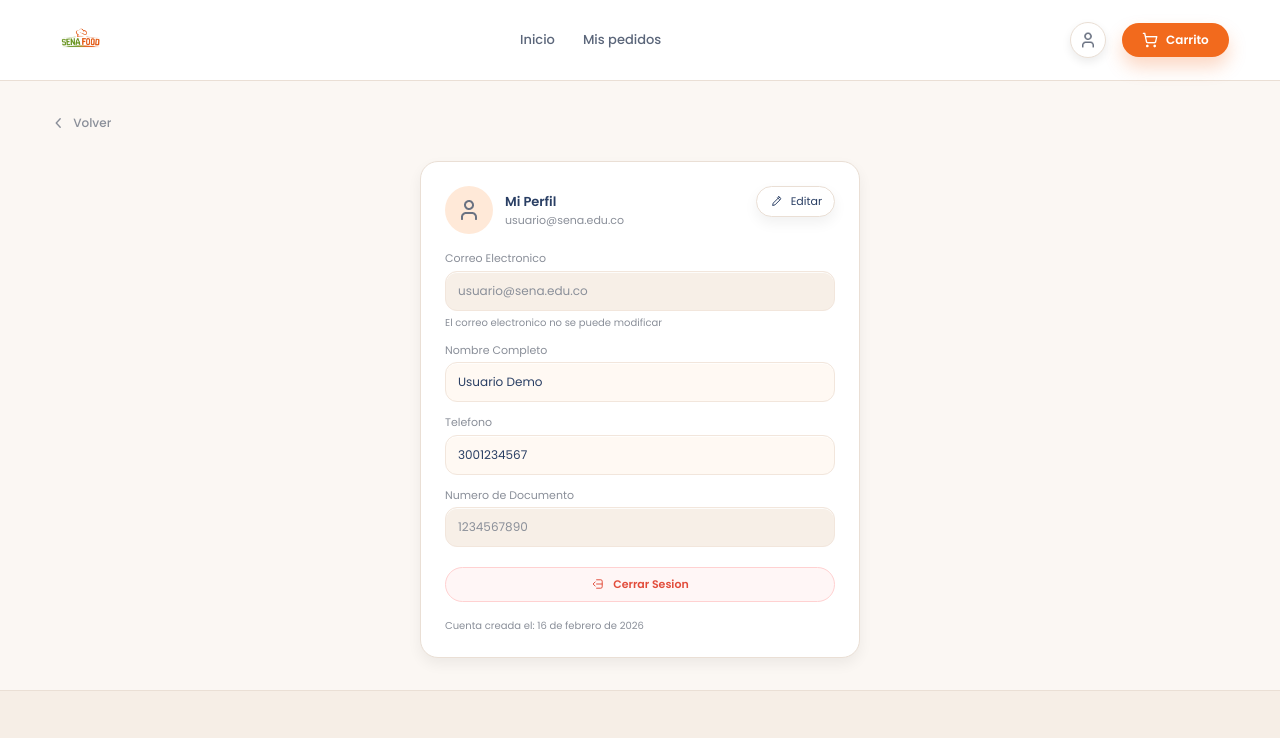
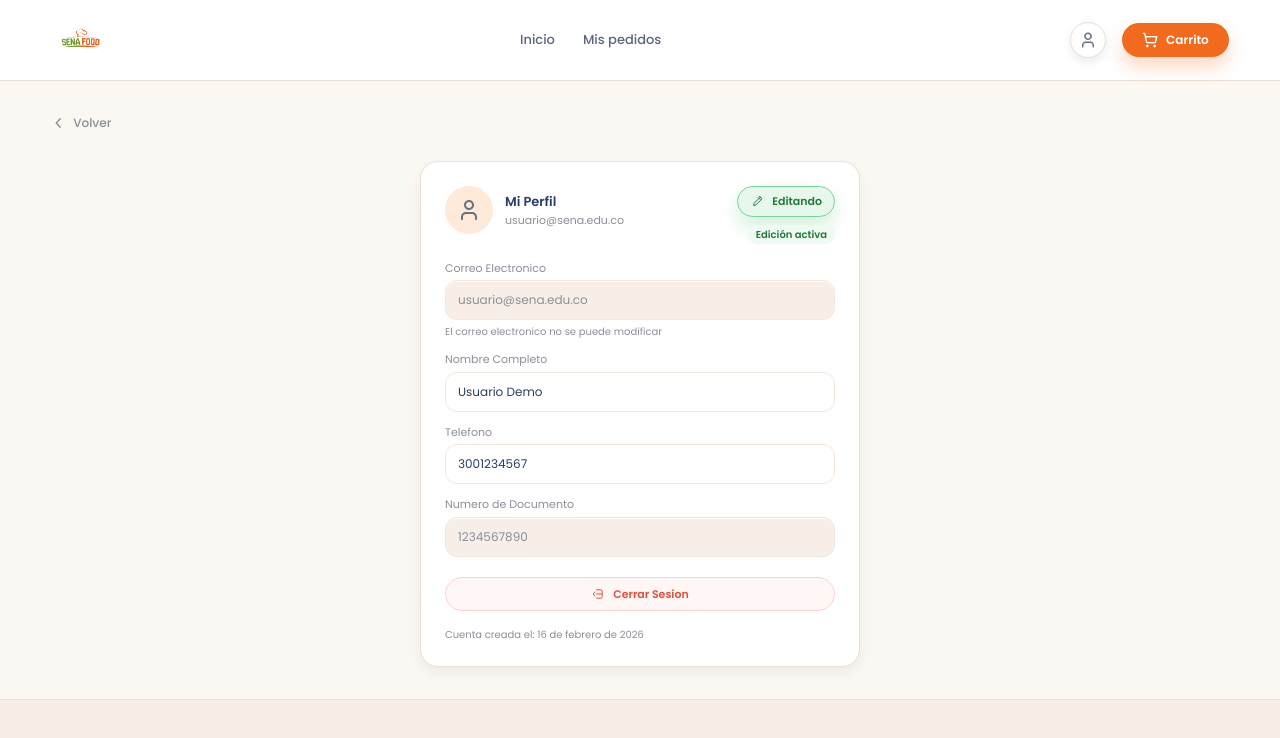
Before and after one commit to pancachogod/senafoodweb, a React (Vite) app: page /perfil in a window 1280 px wide. Both pictures are taken after a click on the button "Editar". Shown: the top 738 px of the page. Built offline with nearby package versions, Linux system fonts and the light colour scheme; no server answers.

Commit message:
highlight profile edit mode

```diff
--- a/src/pages/Profile.jsx
+++ b/src/pages/Profile.jsx
@@ -32,6 +32,8 @@ const isValidPhone = (value) => /^\d{10}$/.test(value);
 
 const inputClassName =
   'w-full rounded-[12px] border border-[#f2e6dc] bg-[#fff9f3] px-3 py-2.5 text-[12px] text-title shadow-[inset_0_1px_0_rgba(255,255,255,0.8)] transition focus:border-orange focus:bg-white focus:outline-none disabled:cursor-not-allowed disabled:bg-[#f7efe7] disabled:text-muted';
+const editableInputClassName =
+  'border-[#59c976] bg-white shadow-[0_0_0_3px_rgba(89,201,118,0.2)]';
 
 export default function Profile() {
   const navigate = useNavigate();
@@ -66,6 +68,9 @@ export default function Profile() {
   }, [formData, storedProfile]);
 
   const canEdit = isEditing || hasChanges;
+  const editButtonClassName = canEdit
+    ? 'border-[#7ad39b] bg-[#e7f7ec] text-[#1f7a3a] shadow-[0_10px_18px_rgba(89,201,118,0.25)]'
+    : 'border-[#eadfd5] bg-white text-title shadow-soft';
 
   const handleBack = () => {
     if (window.history.length > 1) {
@@ -226,8 +231,9 @@ export default function Profile() {
                     <p className="text-[11px] text-muted">{formData.email}</p>
                   </div>
                 </div>
+                <div className="flex flex-col items-end gap-2">
                   <button
-                  className="inline-flex items-center gap-2 rounded-full border border-[#eadfd5] bg-white px-3 py-1.5 text-[11px] text-title shadow-soft"
+                    className={`inline-flex items-center gap-2 rounded-full border px-3 py-1.5 text-[11px] font-semibold transition ${editButtonClassName}`}
                     type="button"
                     onClick={() => {
                       setIsEditing((prev) => !prev);
@@ -249,8 +255,14 @@ export default function Profile() {
                       strokeLinecap="round"
                     />
                   </svg>
-                  Editar
+                  {canEdit ? 'Editando' : 'Editar'}
                   </button>
+                  {canEdit ? (
+                    <span className="rounded-full bg-[#eefaf2] px-2 py-0.5 text-[10px] font-semibold text-[#1f7a3a]">
+                      Edición activa
+                    </span>
+                  ) : null}
+                </div>
               </div>
 
               <div className="mt-4 space-y-3">
@@ -276,7 +288,7 @@ export default function Profile() {
                     Nombre Completo
                   </label>
                   <input
-                    className={inputClassName}
+                    className={`${inputClassName} ${canEdit ? editableInputClassName : ''}`}
                     id="name"
                     name="name"
                     type="text"
@@ -290,7 +302,7 @@ export default function Profile() {
                     Telefono
                   </label>
                   <input
-                    className={inputClassName}
+                    className={`${inputClassName} ${canEdit ? editableInputClassName : ''}`}
                     id="phone"
                     name="phone"
                     type="tel"
```
Lines whose indentation alone changed are shown as unchanged.
